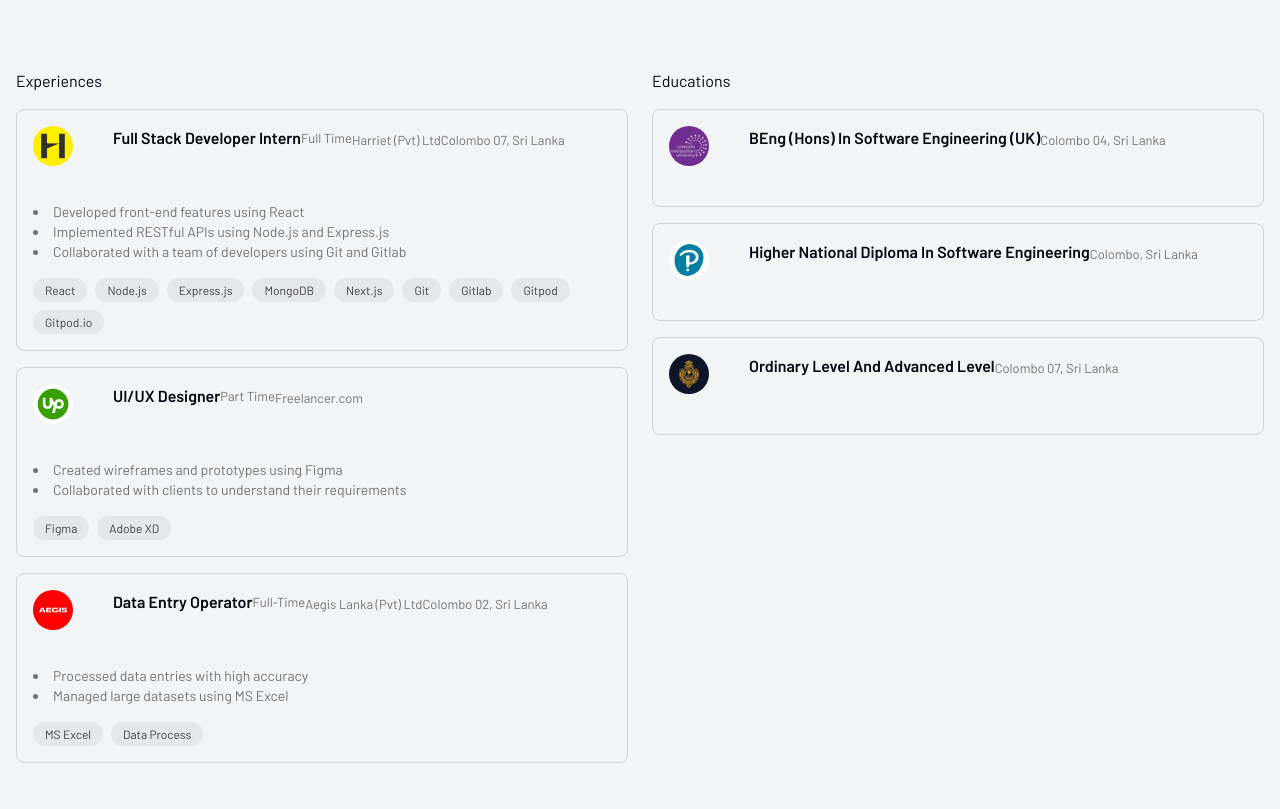
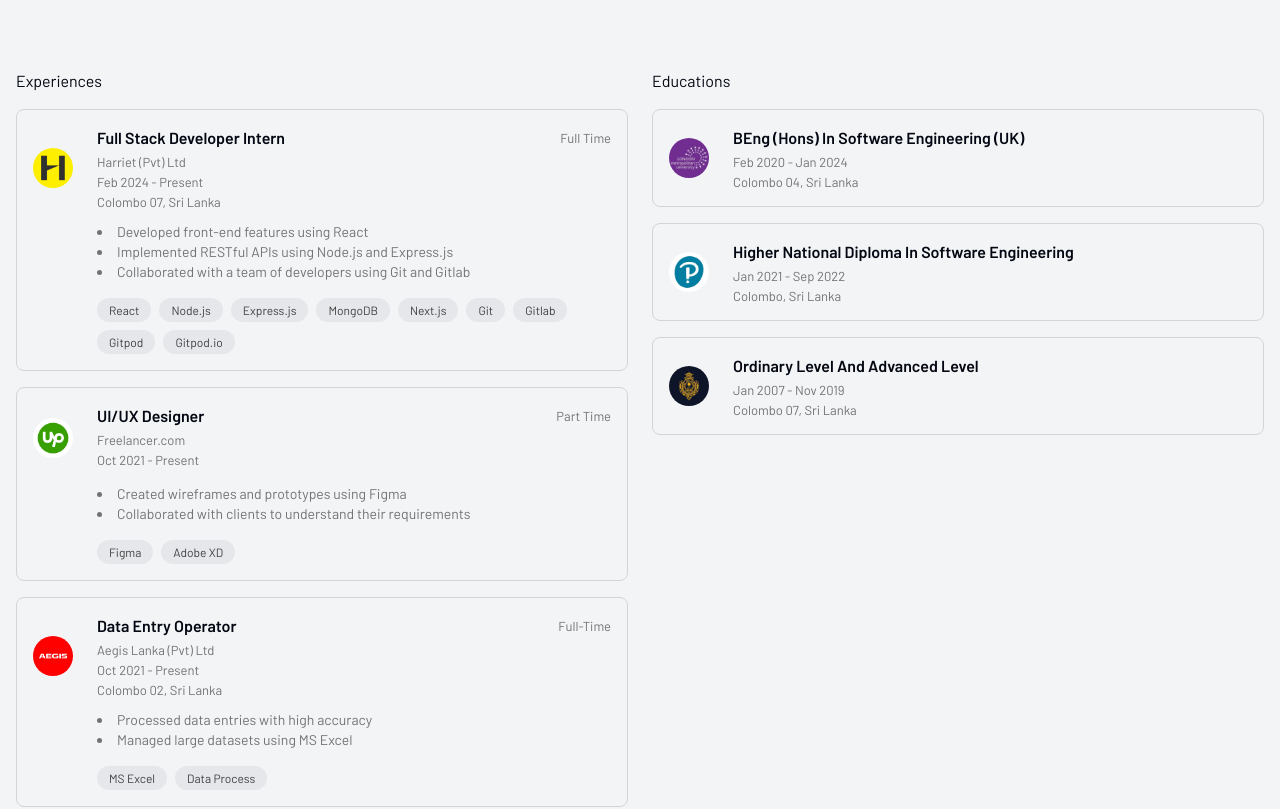
Before and after one commit to m-amaann/my-portfolio, a Next.js app: page / in a window 1280 px wide. Shown: the part 3551-4360 px from the top of the page. Built offline with nearby package versions, Linux system fonts and the light colour scheme; no server answers.

Commit message:
changes on experiences

```diff
--- a/components/layout/experience.tsx
+++ b/components/layout/experience.tsx
@@ -13,7 +13,7 @@ export default function Experience() {
   return (
     <section id="experience" ref={ref} className="scroll-mt-28 mb-28 sm:mb-40">
       <SectionHeading>Experiences & Educations</SectionHeading>
-      <div className="grid grid-cols-1 md:grid-cols-2 gap-6">
+      <div className="grid grid-cols-1 lg:grid-cols-2 gap-6">
         <div className="space-y-4">
           <h3>Experiences</h3>
           {experiences.map((item, index) => (
@@ -50,51 +50,59 @@ function TimelineElement({ item, type }: TimelineElementProps) {
   const { theme } = useTheme();
 
   return (
-    <div
-      ref={ref}
-      className="border border-neutral-300 dark:border-neutral-700 rounded-lg p-4"
-    >
-
-      <div className="flex flex-col sm:flex-row items-start">
-        <div className="flex-shrink-0 w-16 h-16 mb-4 sm:mb-0 sm:mr-4">
+    <div className="border border-neutral-300 dark:border-neutral-700 rounded-lg p-4">
+      <div ref={ref} className="flex items-center">
+        <div className="w-16 h-16 mr-4 flex-shrink-0 !m-0 flex items-center">
           <Image
             src={item.iconUrl}
             alt={item.title}
             width={40}
             height={40}
-          className="rounded-full"
+            className="rounded-full "
             objectFit="cover"
           />
         </div>
-        <div className="flex flex-col sm:flex-row items-start sm:items-center sm:justify-between mb-2">
+        <div className="flex-1">
+          <div className="flex flex-row justify-between items-center">
             <h3 className="font-semibold capitalize">{item.title}</h3>
             {item.type && (
-            <p className="text-xs text-neutral-500 dark:text-neutral-400" style={{ fontSize: "13px" }}>
-              {item.type}
-            </p>
+              <p className="text-xs text-neutral-500 flex-col md:flex-row lg:flex-row dark:text-neutral-400 hidden sm:block" style={{ fontSize: "13px" }}>{item.type}</p>
             )}
+          </div>
           {item.company && (
             <p className="text-xs text-neutral-500 dark:text-neutral-400 !mt-0 pt-1" style={{ fontSize: "13px" }}>
               {item.company}
             </p>
           )}
+           {item.date && (
             <p className="text-xs text-neutral-500 dark:text-neutral-400 !mt-0 pt-1" style={{ fontSize: "13px" }}>
-            {item.location}
+              {item.date}
             </p>
+          )}
+          <p className="text-xs text-neutral-500 dark:text-neutral-400 !mt-0 pt-1" style={{ fontSize: "13px" }}>{item.location}</p>
+          {item.type && (
+              <p className="text-xs text-neutral-500 flex-col md:flex-row lg:flex-row dark:text-neutral-400 block sm:hidden" style={{ fontSize: "13px" }}>{item.type}</p>
+            )}
         </div>
       </div>
 
-        <div className="flex-1">
+      <div className="flex-1 md:pl-16 lg:pl-16 xl:pl-16">
         {type === "experience" && item.roles && (
-          <ul className="list-disc list-inside mt-3">
+          <>
+            <ul className="list-disc list-inside mt-3  ">
               {item.roles.map((role, index) => (
-              <li key={index} className="text-sm text-neutral-500 dark:text-neutral-400">
+                <li
+                  key={index}
+                  className="text-sm text-neutral-500 dark:text-neutral-400"
+                >
                   {role}
                 </li>
               ))}
             </ul>
+          </>
         )}
         {type === "experience" && item.technology && (
+          <>
             <div className="flex flex-wrap gap-2 mt-4">
               {item.technology.map((tech, index) => (
                 <span
@@ -106,6 +114,7 @@ function TimelineElement({ item, type }: TimelineElementProps) {
                 </span>
               ))}
             </div>
+          </>
         )}
       </div>
     </div>
--- a/tailwind.config.ts
+++ b/tailwind.config.ts
@@ -19,25 +19,26 @@ const config = {
       center: true,
       padding: "2rem",
       screens: {
-        sm: '640px',
-        md: '768px',
-        lg: '1024px',
-        xl: '1280px',
-        '2xl': '1536px',
+        sm: "640px",
+        md: "768px",
+        lg: "1024px",
+        xl: "1280px",
+        "2xl": "1536px",
       },
     },
     extend: {
       width: {
-        '30': '30%', // Custom width class for 30%
+        "30": "30%", // Custom width class for 30%
       },
       backgroundColor: {
-        'custom-rgba': 'rgba(24, 34, 57, 0.83)', // Custom background color
+        "custom-rgba": "rgba(24, 34, 57, 0.83)", // Custom background color
       },
       padding: {
-        '13px': '13px', // Custom padding
+        "13px": "13px", // Custom padding
+        "70px": "70px",
       },
       minHeight: {
-        '375px': '375px', // Custom minimum height
+        "375px": "375px", // Custom minimum height
       },
       fontFamily: {
         barlow: "Barlow",
@@ -84,7 +85,7 @@ const config = {
         lg: "var(--radius)",
         md: "calc(var(--radius) - 2px)",
         sm: "calc(var(--radius) - 4px)",
-        '12px': '12px',
+        "12px": "12px",
       },
       backgroundImage: {
         "gradient-radial": "radial-gradient(var(--tw-gradient-stops))",
@@ -94,7 +95,7 @@ const config = {
       animation: {
         "accordion-down": "accordion-down 0.2s ease-out",
         "accordion-up": "accordion-up 0.2s ease-out",
-        blob: 'blobAnimation 10s infinite'
+        blob: "blobAnimation 10s infinite",
       },
       keyframes: {
         "accordion-down": {
@@ -106,13 +107,13 @@ const config = {
           to: { height: "0" },
         },
         blobAnimation: {
-          '0%, 100%': {
-            d: 'path("M441.5,321.5Q447,393,383.5,429.5Q320,466,249,469Q178,472,135,418.5Q92,365,59.5,307.5Q27,250,38.5,177.5Q50,105,118.5,80.5Q187,56,248,63Q309,70,380,87Q451,104,443.5,177Q436,250,441.5,321.5Z")'
+          "0%, 100%": {
+            d: 'path("M441.5,321.5Q447,393,383.5,429.5Q320,466,249,469Q178,472,135,418.5Q92,365,59.5,307.5Q27,250,38.5,177.5Q50,105,118.5,80.5Q187,56,248,63Q309,70,380,87Q451,104,443.5,177Q436,250,441.5,321.5Z")',
           },
-          '50%': {
-            d: 'path("M442.5,307.5Q442,365,395,392.5Q348,420,283,435Q218,450,174.5,405.5Q131,361,74,305Q17,249,57,184Q97,119,164,97.5Q231,76,299,88.5Q367,101,424.5,150.5Q482,200,442.5,307.5Z")'
-          }
-        }
+          "50%": {
+            d: 'path("M442.5,307.5Q442,365,395,392.5Q348,420,283,435Q218,450,174.5,405.5Q131,361,74,305Q17,249,57,184Q97,119,164,97.5Q231,76,299,88.5Q367,101,424.5,150.5Q482,200,442.5,307.5Z")',
+          },
+        },
       },
     },
   },
```
Lines whose indentation alone changed are shown as unchanged.
